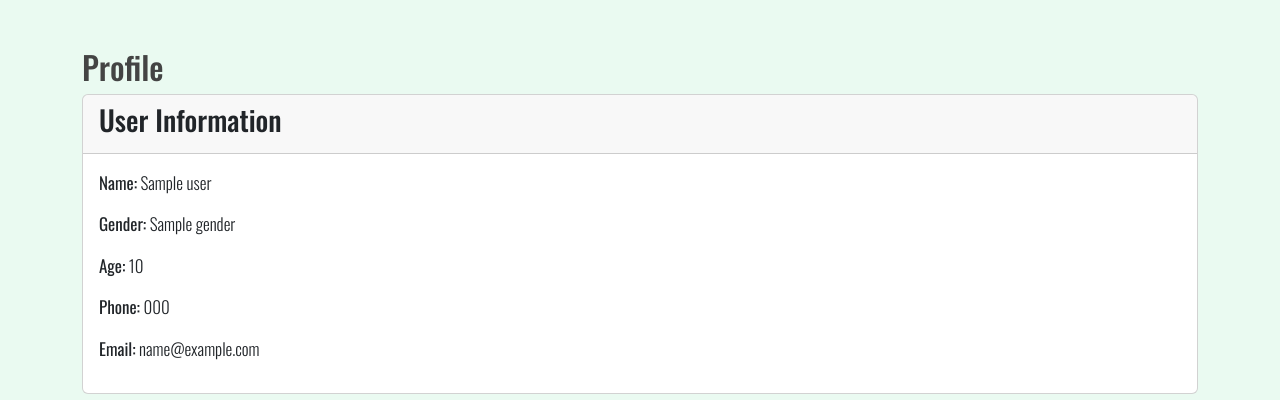
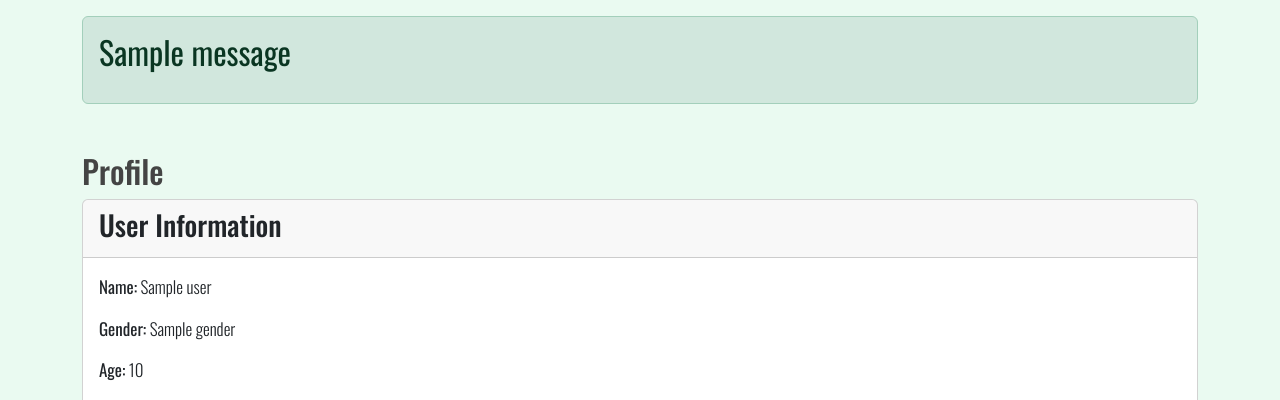
Before and after one commit to pagaslav/theknee-surgery, a Flask app: a page that uses templates/profile.html in a window 1280 px wide. Shown: the part 82-482 px from the top of the page. Run offline with Flask 3, Linux system fonts and the light colour scheme; one stand-in notice (Sample message) is shown; a database or web service that is not in the repository returns one stand-in record (values such as "Sample title"); some libraries are stand-ins or nearby versions.

Commit message:
feat(auth): add flash message display to profile page
Add flash message display to the profile page to ensure users can see welcome messages and other
notifications after logging in or performing actions. This enhances user experience by providing
immediate feedback and important information.

```diff
--- a/templates/profile.html
+++ b/templates/profile.html
@@ -1,6 +1,13 @@
 {% extends "base.html" %} {% block title %}Profile{% endblock %} {% block
 content %}
 <main class="container">
+  {% with messages = get_flashed_messages(with_categories=true) %} {% if
+  messages %} {% for category, message in messages %}
+  <div class="alert alert-{{ category }} mt-3">
+    <h2 class="h2 mb-3 fw-normal">{{ message }}</h2>
+  </div>
+  {% endfor %} {% endif %} {% endwith %}
+
   <h2 class="mt-5">Profile</h2>
 
   <!-- User Information -->
```
